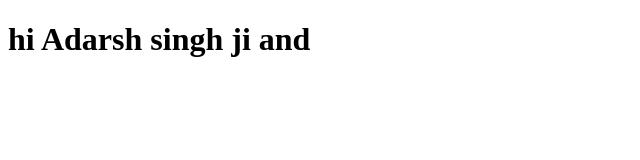
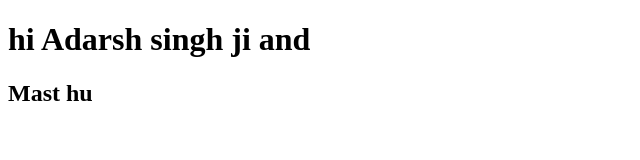
Before and after one commit to Adarshsingh251/mantle, a plain HTML site: page index.html in a window 1280 px wide. Shown: the whole page, without its empty margins (0-640 px from the left). Drawn offline with Linux system fonts and the light colour scheme.

Commit message:
kuch nhi

```diff
--- a/index.html
+++ b/index.html
@@ -7,5 +7,6 @@
 </head>
 <body>
     <h1>hi Adarsh singh ji and</h1>
+    <h2>Mast hu</h2>
 </body>
 </html>
```
